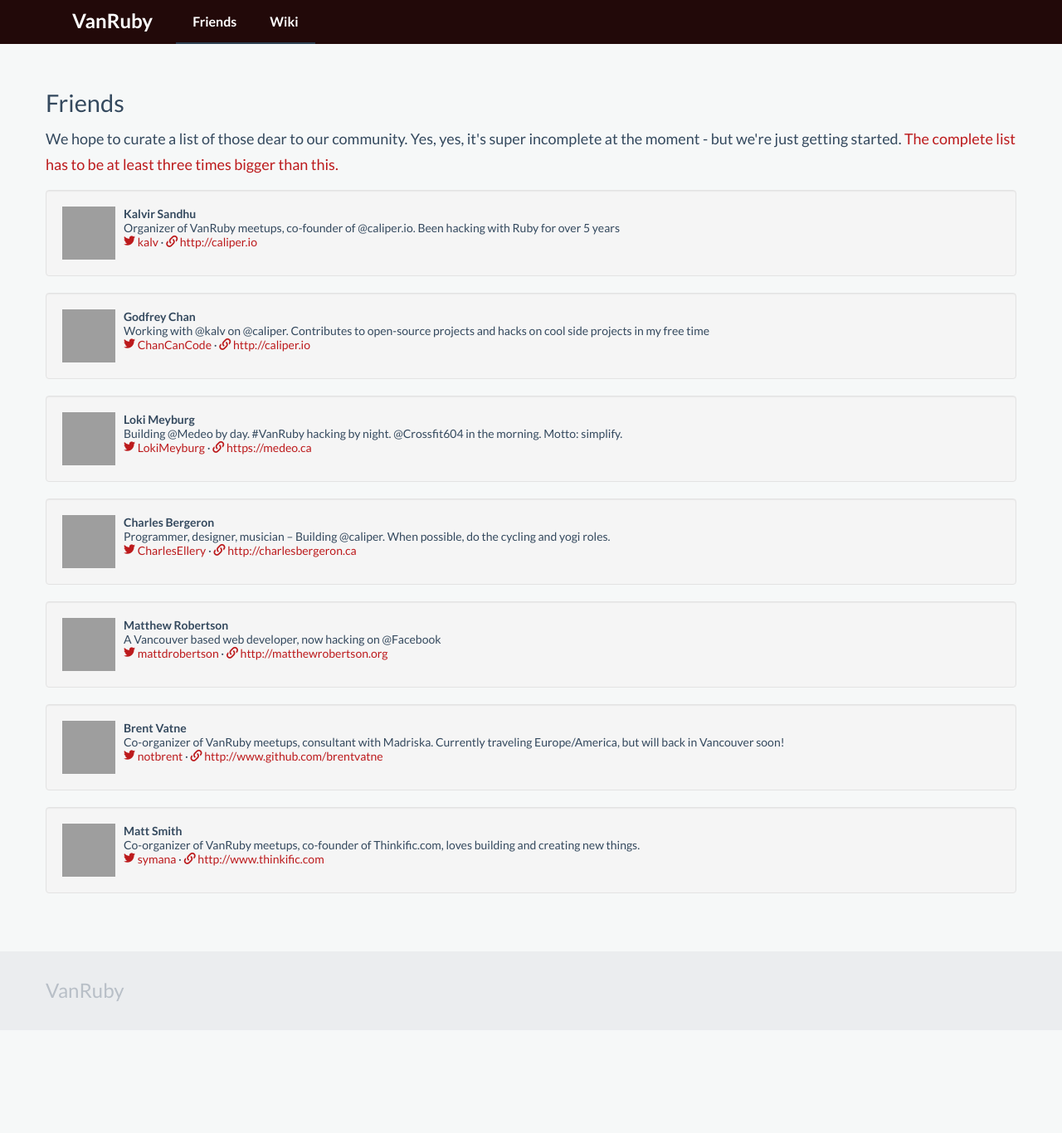
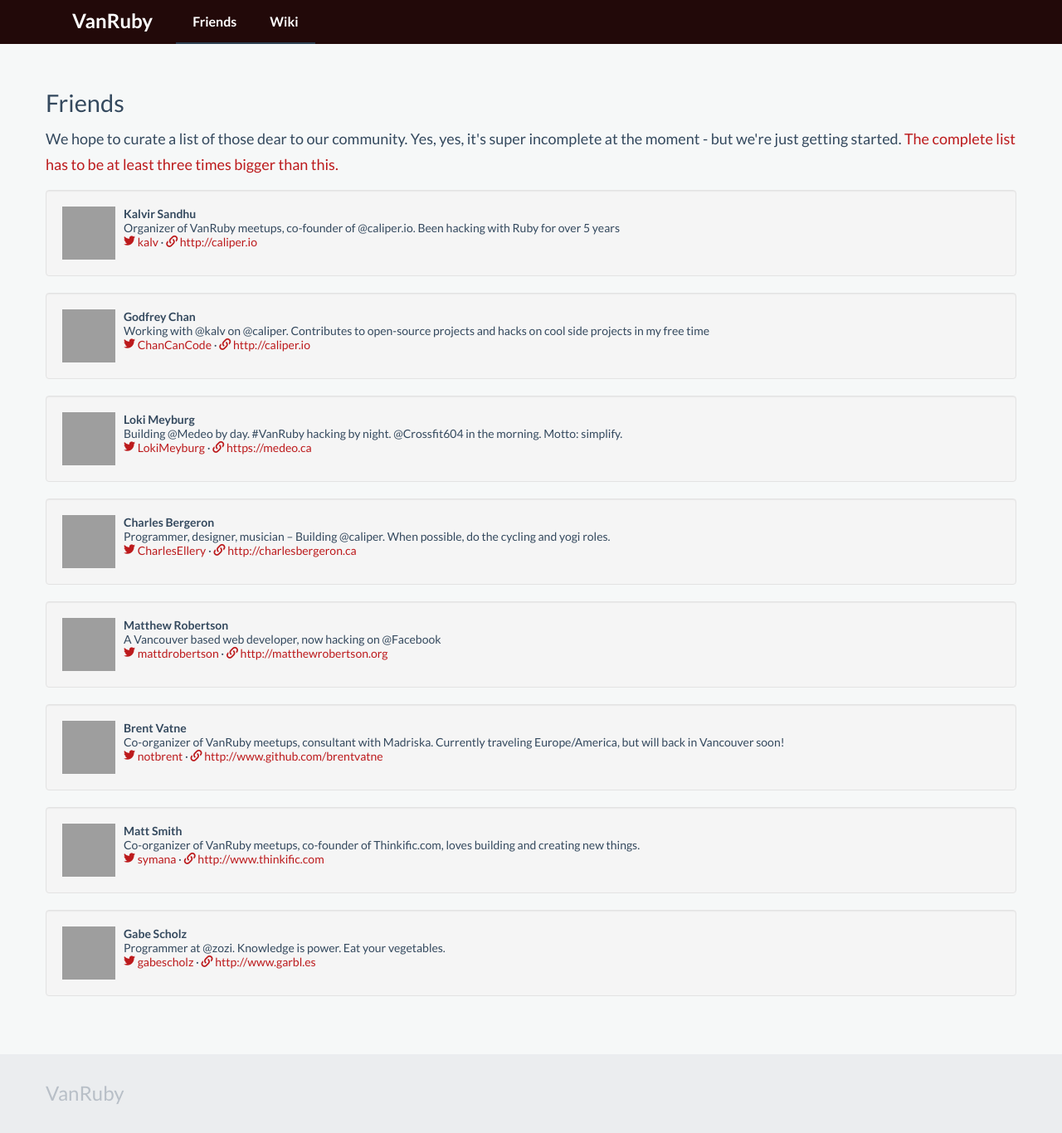
Before and after one commit to vanruby/vanruby.github.io, a Jekyll site: the page built from friends.html, in a window 1280 px wide. Shown: the whole page at 83% size. Built offline with Jekyll 4.4.1, drawn with Linux system fonts in a browser that asks for light colours; Markdown is read by kramdown in place of the engine named in the settings; before the commit the page ends 1242 px from its top, so only the background shows below that; grey boxes are pictures that could not be loaded.

Commit message:
Add Gabe

```diff
--- a/_config.yml
+++ b/_config.yml
@@ -42,3 +42,8 @@ members:
     blurb: "Co-organizer of VanRuby meetups, co-founder of Thinkific.com, loves building and creating new things."
     twitter: symana
     url: http://www.thinkific.com
+  - name: Gabe Scholz
+    gravatar: scholz.gabe@gmail.com
+    blurb: "Programmer at @zozi. Knowledge is power. Eat your vegetables."
+    twitter: gabescholz
+    url: http://www.garbl.es
```
